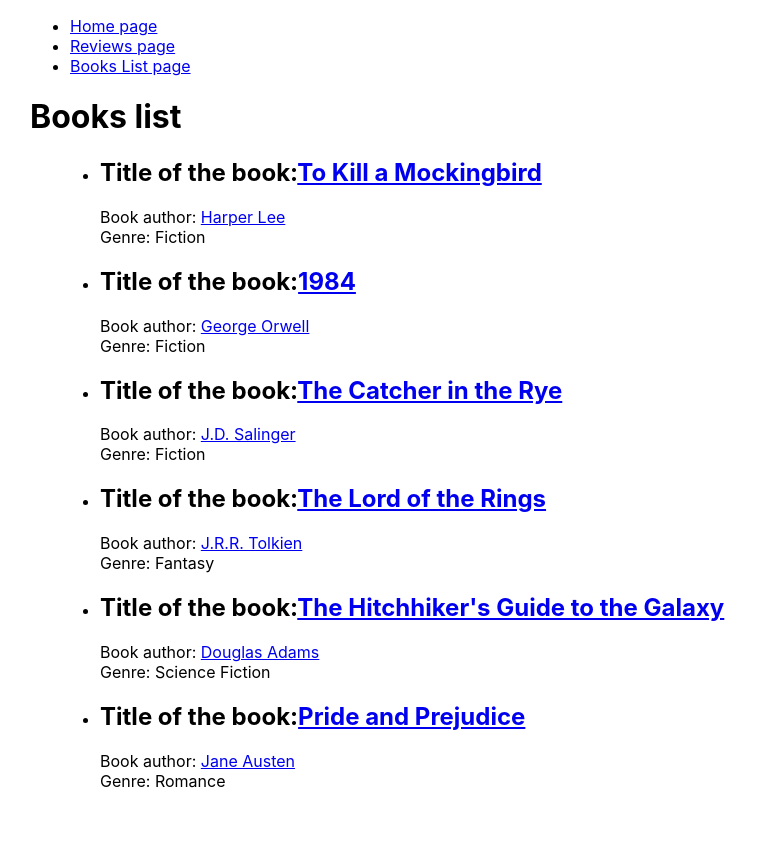
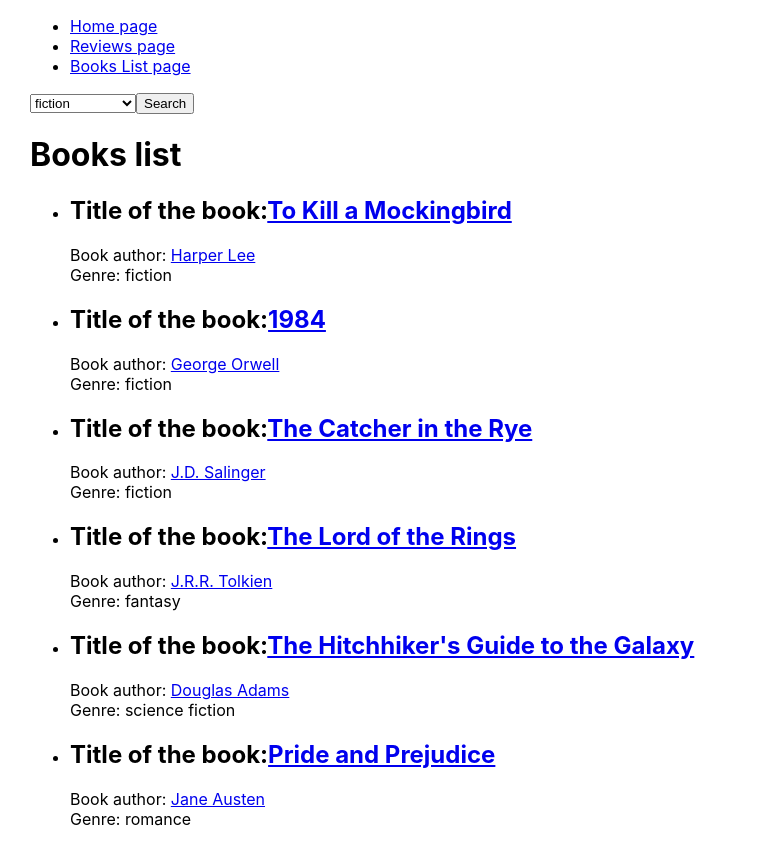
Before and after one commit to Blubas35/finals-api-1, a React (Create React App) app: page /books in a window 1280 px wide. Shown: the whole page, without its empty margins (0-758 px from the left). Before the commit the page ends 807 px from the top, so only its background shows below. Built offline with nearby package versions, Linux system fonts and the light colour scheme; data requests are answered from the project's data file.

Commit message:
search option & small bug fixes

```diff
--- a/db.json
+++ b/db.json
@@ -7,7 +7,7 @@
       "authorId": 1,
       "authorDescription": "Harper Lee was an American author best known for her Pulitzer Prize-winning novel, 'To Kill a Mockingbird'. Born in Alabama in 1926, Lee studied law at the University of Alabama before moving to New York City to pursue a writing career. 'To Kill a Mockingbird' was published in 1960 and became an instant classic, exploring issues of race, justice, and morality through the eyes of a young girl named Scout. Despite the success of her first novel, Lee lived a relatively private life and did not publish another book until the controversial release of 'Go Set a Watchman' in 2015. Lee died in 2016 at the age of 89.",
       "authorImage": "https://i.guim.co.uk/img/media/b951fa329f11d1cf46eb348dd34c909f06cdd704/367_29_2633_1580/master/2633.jpg?width=1200&height=900&quality=85&auto=format&fit=crop&s=43d54dab0092767d865be83baf235161",
-      "category": "Fiction",
+      "category": "fiction",
       "image": "https://cdn.britannica.com/21/182021-050-666DB6B1/book-cover-To-Kill-a-Mockingbird-many-1961.jpg",
       "description": "Set in the deep south, this Pulitzer Prize-winning novel follows the story of a young girl named Scout and her father, a lawyer, as they navigate issues of race, justice, and morality in their community."
     },
@@ -18,7 +18,7 @@
       "authorId": 2,
       "authorDescription": "George Orwell was an English novelist and essayist known for his political commentary and dystopian fiction. Born in India in 1903, Orwell studied at Eton College and served as a police officer in Burma before turning to writing full-time. His most famous works include 'Animal Farm' and '1984', both of which explore the dangers of totalitarianism and the importance of individualism and free thought. Orwell's writing is characterized by his clear, concise prose and his commitment to social justice. He died in 1950 at the age of 46.",
       "authorImage": "https://upload.wikimedia.org/wikipedia/commons/thumb/8/82/George_Orwell%2C_c._1940_%2841928180381%29.jpg/800px-George_Orwell%2C_c._1940_%2841928180381%29.jpg",
-      "category": "Fiction",
+      "category": "fiction",
       "image": "https://images.penguinrandomhouse.com/cover/9780451524935",
       "description": "A dystopian classic, 1984 depicts a world ruled by a totalitarian government where individualism is suppressed and free thinking is punished. The novel remains relevant today as a warning against the dangers of authoritarianism."
     },
@@ -29,7 +29,7 @@
       "authorId": 3,
       "authorDescription": "J.D. Salinger was an American author best known for his novel 'The Catcher in the Rye'. Born in New York City in 1919, Salinger studied at several colleges before serving in World War II. His experiences in the war greatly influenced his writing, and he published several short stories before releasing 'The Catcher in the Rye' in 1951. The novel, which follows the experiences of a young man struggling with alienation and isolation, became an instant classic and has remained popular with readers ever since. Salinger lived a reclusive life in New Hampshire until his death in 2010 at the age of 91.",
       "authorImage": "https://media.newyorker.com/photos/590951a96552fa0be682be33/master/pass/gopnik-salinger.jpg",
-      "category": "Fiction",
+      "category": "fiction",
       "image": "https://cdn.britannica.com/94/181394-050-2F76F7EE/Reproduction-cover-edition-The-Catcher-in-the.jpg",
       "description": "A coming-of-age story that explores themes of alienation and isolation, The Catcher in the Rye follows the experiences of Holden Caulfield, a young man struggling to find his place in the world."
     },
@@ -40,7 +40,7 @@
       "authorId": 4,
       "authorDescription": "J.R.R. Tolkien was an English writer and academic, best known for his epic high fantasy novels 'The Hobbit' and 'The Lord of the Rings'. He created detailed, imaginative worlds with complex mythologies and languages, and his works have had a profound impact on the fantasy genre.",
       "authorImage": "https://variety.com/wp-content/uploads/2017/07/j-rr-tolkein.jpg?w=681&h=383&crop=1",
-      "category": "Fantasy",
+      "category": "fantasy",
       "image": "https://m.media-amazon.com/images/I/71jLBXtWJWL._AC_UF1000,1000_QL80_.jpg",
       "description": "A high fantasy epic that has captivated readers for generations, The Lord of the Rings tells the story of hobbit Frodo Baggins as he embarks on a perilous journey to destroy the One Ring and save Middle-earth from the dark lord Sauron."
     },
@@ -51,7 +51,7 @@
       "authorId": 5,
       "authorDescription": "Douglas Adams was a British writer and humorist, best known for his science fiction series 'The Hitchhiker's Guide to the Galaxy'. He was known for his wit and irreverent sense of humor, which he applied to a wide range of topics, from science to politics. His writing often explored philosophical and existential themes, and his works continue to be popular among fans of science fiction and humor.",
       "authorImage": "https://www.telegraph.co.uk/content/dam/books/2016/05/25/adamscat_trans_NvBQzQNjv4BqyS02hinoGW_xcfEJDQ7ED0Oz222ZKgVAgL2atyHK4VQ.jpg",
-      "category": "Science Fiction",
+      "category": "science fiction",
       "image": "https://m.media-amazon.com/images/W/IMAGERENDERING_521856-T1/images/I/51vfuNNWMTS.jpg",
       "description": "A comedic science fiction classic, The Hitchhiker's Guide to the Galaxy follows the misadventures of human Arthur Dent and his alien friend Ford Prefect as they travel through space and encounter strange new worlds and civilizations."
     },
@@ -62,7 +62,7 @@
       "authorId": 6,
       "authorDescription": "Jane Austen was an English novelist known for her witty, insightful portrayals of social life in Regency-era England. Her novels, including 'Pride and Prejudice' and 'Sense and Sensibility', often centered around the themes of marriage, money, and social class. Austen's writing was characterized by her sharp social commentary and keen observation of human behavior, and she is considered one of the most important and influential writers in English literature.",
       "authorImage": "https://cdn.britannica.com/12/172012-050-A9AFF8AF/Jane-Austen-Cassandra-engraving-portrait-1810.jpg",
-      "category": "Romance",
+      "category": "romance",
       "image": "https://images.penguinrandomhouse.com/cover/9780143105428",
       "description": "A classic romance novel set in Regency-era England, Pride and Prejudice tells the story of Elizabeth Bennet, a headstrong young woman, and Mr. Darcy, a wealthy gentleman with a reputation for arrogance. The novel explores themes of love, class, and societal expectations."
     }
--- a/src/App.js
+++ b/src/App.js
@@ -5,6 +5,7 @@ import Reviews from './Pages/ReviewsPage/Reviews';
 import MainNavigation from './Pages/MainNavigation/MainNavigation';
 import Book from './Pages/Book/Book';
 import AuthorsPage from './Pages/AuthorsPage/AuthorsPage';
+import Results from './Pages/Results';
 
 
 function App() {
--- a/src/Pages/AuthorsPage/AuthorsPage.js
+++ b/src/Pages/AuthorsPage/AuthorsPage.js
@@ -34,7 +34,7 @@ const AuthorsPage = () => {
         setAuthorName(author)
         setAuthorImage(authorImage)
         setAuthorDescription(authorDescription)
-        // setEditMode(true)
+        setEditMode(true)
     }
 
     const submitFormHandler = (e) => {
@@ -57,6 +57,7 @@ const AuthorsPage = () => {
                     .then(res=> res.json())
                     .then(data => {
                         console.log(data)
+                        setEditMode(true)
                     })
             });
 
@@ -80,7 +81,7 @@ const AuthorsPage = () => {
                         </div>
                         <button className='edit-author' onClick={() => editAuthorHandler(info)}>Edit author</button>
 
-                        {!editMode && (
+                        {editMode && (
                             <form onSubmit={submitFormHandler}>
                                 <div className='form-control'>
                                     <label htmlFor='fullName'>Authors full name: </label>
--- a/src/Pages/Book/Book.js
+++ b/src/Pages/Book/Book.js
@@ -9,6 +9,7 @@ const Book = () => {
 
     const [bookTitle, setBookTitle] = useState('')
     const [bookAuthor, setBookAuthor] = useState('')
+    const [bookAuthorId, setBookAuthorId] = useState('')
     const [bookCategory, setBookCategory] = useState('')
     const [bookImage, setBookImage] = useState('')
     const [bookDescription, setBookDescription] = useState('')
@@ -29,6 +30,7 @@ const Book = () => {
                 setBookCategory(data.category)
                 setBookImage(data.image)
                 setBookDescription(data.description)
+                setBookAuthorId(data.authorId)
             })
     }, [])
     useEffect(() => {
@@ -141,7 +143,7 @@ const Book = () => {
                             </div>
                             <div className='book-information'>
                                 <span>Book author: </span>
-                                <Link><span>{bookAuthor}</span></Link>
+                                <Link to={'/author/' + bookAuthorId}><span>{bookAuthor}</span></Link>
 
                                 <div className='book-description'>
                                     <h3>About the book:</h3>
--- a/src/Pages/BooksPage/BookItem/BookItem.js
+++ b/src/Pages/BooksPage/BookItem/BookItem.js
@@ -4,9 +4,7 @@ import Container from '../../../Components/container/Container'
 
 const BookItem = (props) => {
     const { title, author, authorId, id, category, } = props.bookInfo
-    console.log(props.bookInfo)
     return (
-        <Container>
             <div className='books-list'>
                 <ul>
                     <li>
@@ -31,7 +29,6 @@ const BookItem = (props) => {
                     </li>
                 </ul>
             </div>
-        </Container>
     )
 }
 
--- a/src/Pages/BooksPage/Books.js
+++ b/src/Pages/BooksPage/Books.js
@@ -1,4 +1,5 @@
 import React, { useEffect, useState } from 'react'
+
 import Container from '../../Components/container/Container'
 import BookItem from './BookItem/BookItem'
 
@@ -6,26 +7,70 @@ import BookItem from './BookItem/BookItem'
 const Books = () => {
 
     const [booksData, setBooksData] = useState('')
+    const [categories, setCategories] = useState([])
+    const [selectedInput, setSelectedInput] = useState('fiction')
+    const [searchResults, setSearchResults] = useState(null)
+
 
     useEffect(() => {
         fetch('http://localhost:3000/books/')
             .then(res => res.json())
             .then(data => {
+                console.log(data)
                 setBooksData(data)
+                const uniqueCategories = [...new Set(data.map(book => book.category))]
+                setCategories(uniqueCategories)
             })
 
     }, [])
 
+    const optionValue = (e) => setSelectedInput(e.target.value)
+
+    const formSubmitHandler = (e) => {
+        e.preventDefault()
+        console.log(selectedInput)
+        fetch(`http://localhost:3000/books?category=${selectedInput}`)
+            .then(res => res.json())
+            .then(data => {
+                console.log(data)
+                setSearchResults(data)
+            })
+    }
+
     return (
         <Container>
-            <h1>Books list</h1>
-            {booksData && booksData.length > 0 && (
-                booksData.map((book, index) =>
+            {searchResults ? (
+
+                searchResults.map((book, index) =>
                 (
                     <BookItem key={index} bookInfo={book}></BookItem>
                 )
                 )
+            ) : (
+                <>
+                    <header>
+                        <form onSubmit={formSubmitHandler}>
+                            <select onChange={optionValue} value={selectedInput}>
+                                {categories.map((category, index) => {
+                                    return (
+                                        <option key={index}>{category}</option>
+                                    )
+                                })}
+                            </select>
+                            <input type='submit' value='Search'></input>
+                        </form>
+                    </header>
+                    <h1>Books list</h1>
+                    {booksData && booksData.length > 0 && (
+                        booksData.map((book, index) =>
+                        (
+                            <BookItem key={index} bookInfo={book}></BookItem>
+                        )
+                        )
+                    )}
+                </>
             )}
+
 
         </Container>
     )
--- /dev/null
+++ b/src/Pages/Results.js
@@ -0,0 +1,12 @@
+import React from 'react'
+
+const Results = (props) => {
+
+    console.log(props)
+
+  return (
+    <div>Results</div>
+  )
+}
+
+export default Results
```
